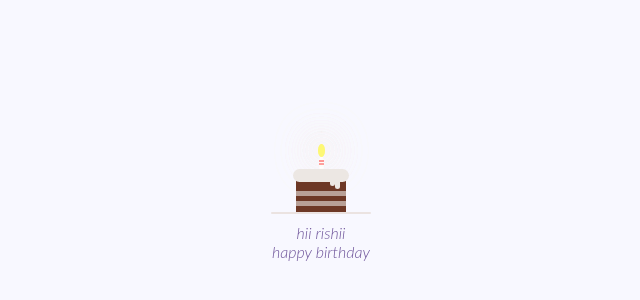
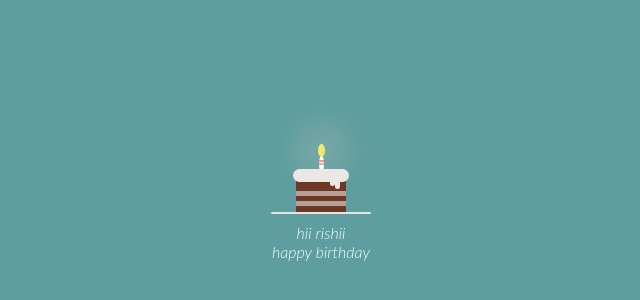
Before and after one commit to deveshdanai/gift, a plain HTML site: page index.html in a window 1280 px wide. Shown: the part 236-536 px from the top of the page, without its empty margins (319-959 px from the left). Drawn offline with Linux system fonts and the light colour scheme; a web font is replaced by a local one.

Commit message:
Update main.css

```diff
--- a/main.css
+++ b/main.css
@@ -19,7 +19,7 @@ body {
   height: 100%;
 }
 body {
-  background:#f8f8ff;
+  background:CadetBlue;
 }
 /* ============================================== POSITION
 */
@@ -208,7 +208,7 @@ p {
   user-select: none;
 }
 h1 {
-  color: #6c5299;
+  color: azure;
   font-size: 1em;
   margin-top: 6.8em;
 }
```
